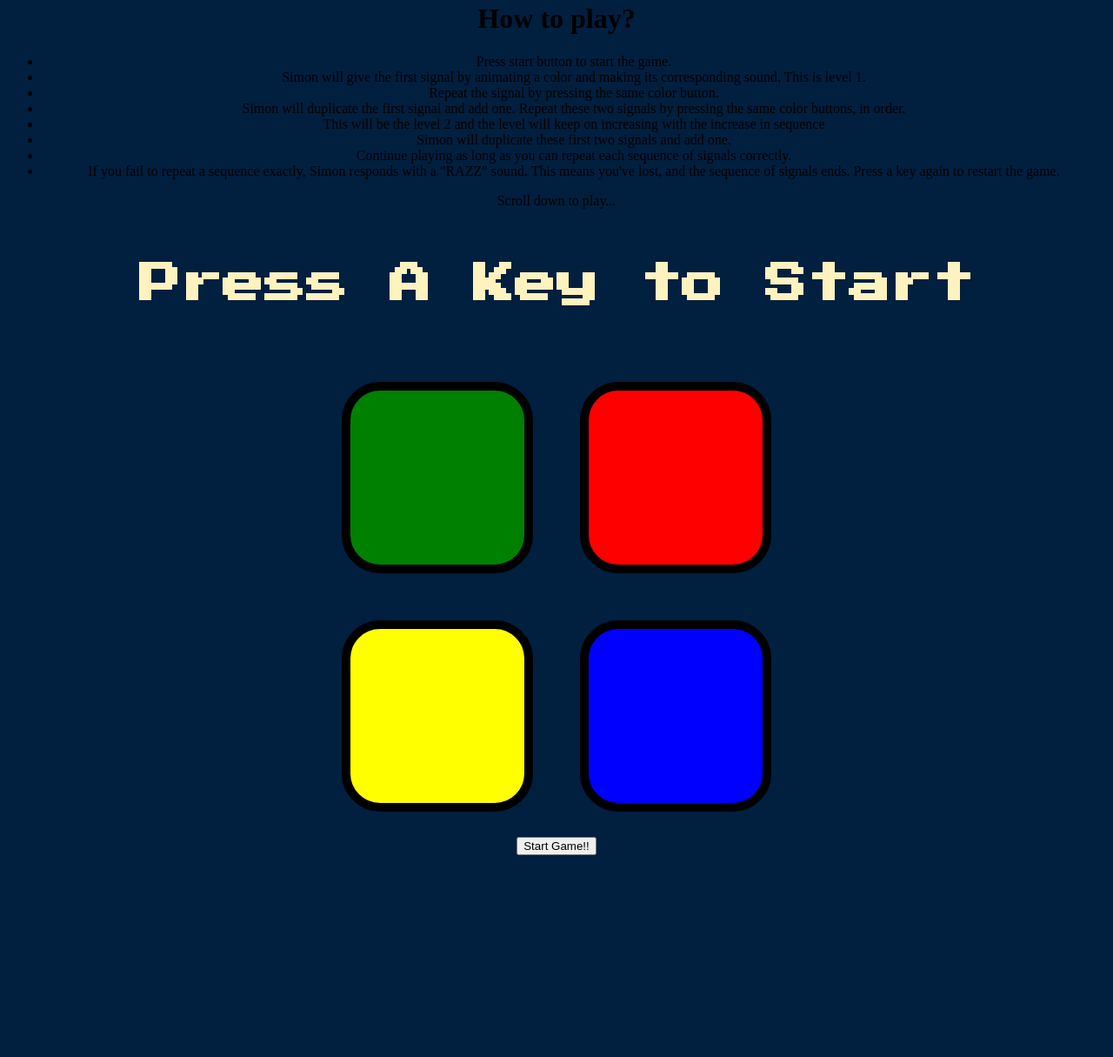
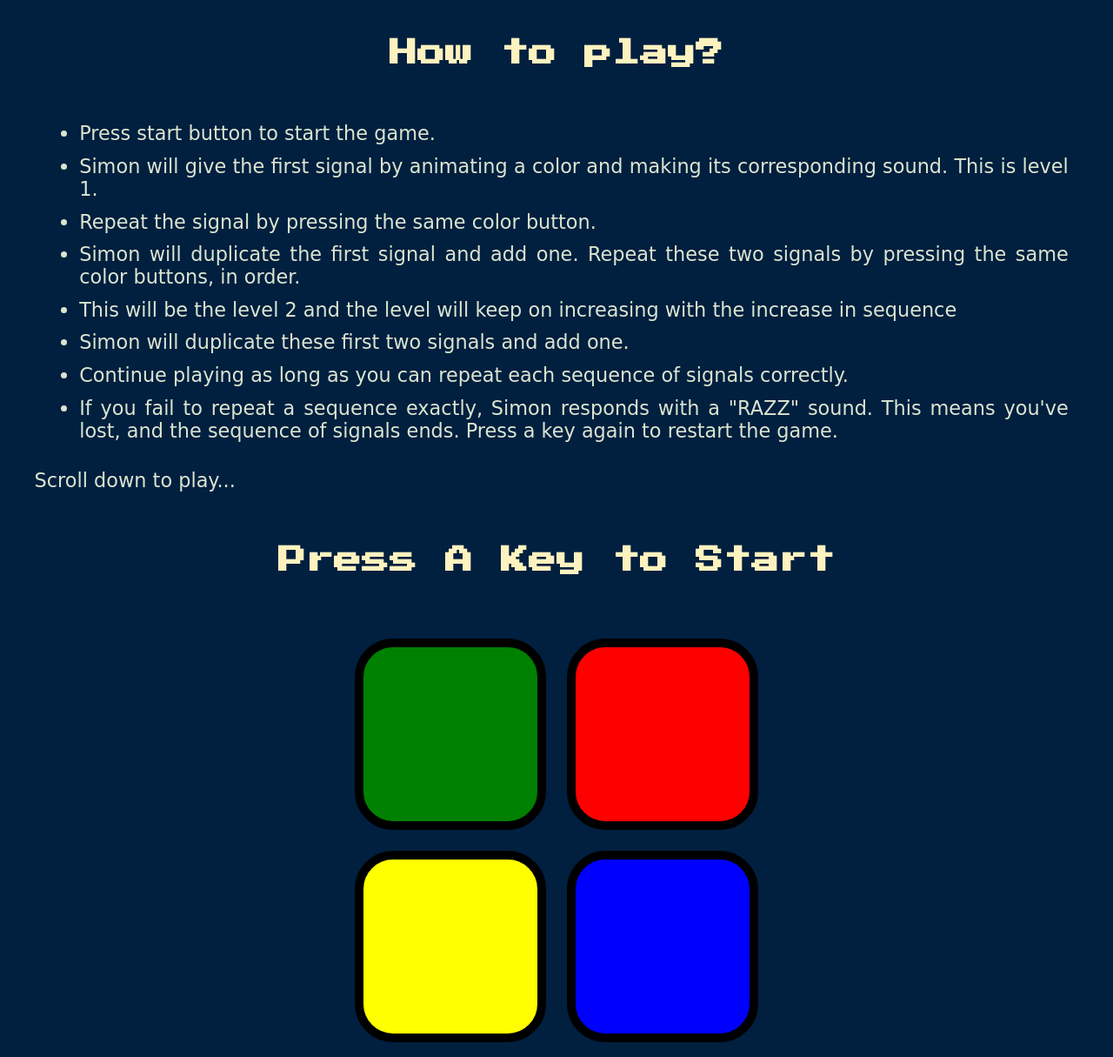
Before and after one commit to itzmepdsh/Simon-Game, a plain HTML site: page index.html in a window 1280 px wide. Shown: the part 18-1233 px from the top of the page at 87% size. Before the commit the page ends 1009 px from the top, so only its background shows below. Drawn offline with nearby package versions, Linux system fonts and the light colour scheme.

Commit message:
Update styles.css

```diff
--- a/styles.css
+++ b/styles.css
@@ -3,9 +3,21 @@ body {
   background-color: #011F3F;
 }
 
-#level-title {
+.instructions{
+  text-align: justify;
+  font-family: 'Fredoka One', cursive;
+  font-size: 1.4rem;
+  margin:  2.5%;
+  color: #DAE5D0;
+}
+
+li{
+  margin: 1%;
+}
+
+.title {
   font-family: 'Press Start 2P', cursive;
-  font-size: 3rem;
+  font-size: 2rem;
   margin:  5%;
   color: #FEF2BF;
 }
@@ -18,7 +30,7 @@ body {
 }
 
 .btn {
-  margin: 25px;
+  margin: 10px;
   display: inline-block;
   height: 200px;
   width: 200px;
@@ -51,3 +63,21 @@ body {
   box-shadow: 0 0 20px white;
   background-color: grey;
 }
+
+.start-btn{
+  margin-top: 12px;
+  margin-bottom:12px;
+  padding: 8px;
+  border-radius: 15px;
+  width: 300px;
+  font-size: 25px;
+  background-color: beige;
+}
+
+.start-btn:hover{
+  background-color: rgb(152, 228, 241);
+}
+
+.start-btn-remove{
+  visibility:hidden;
+}
```
